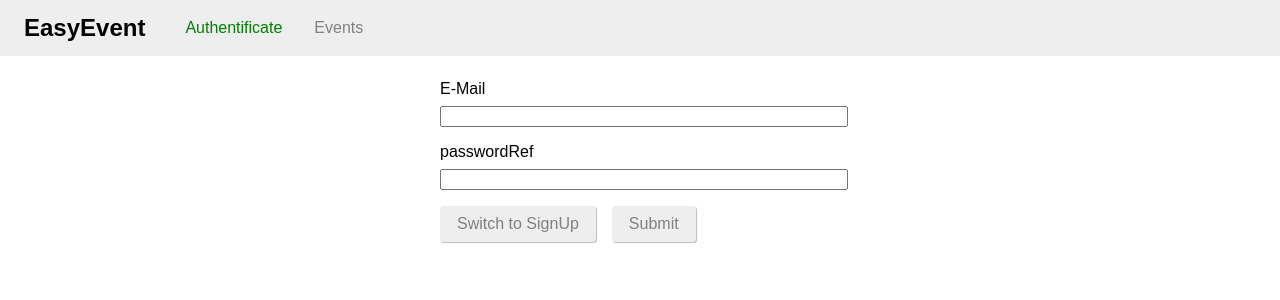
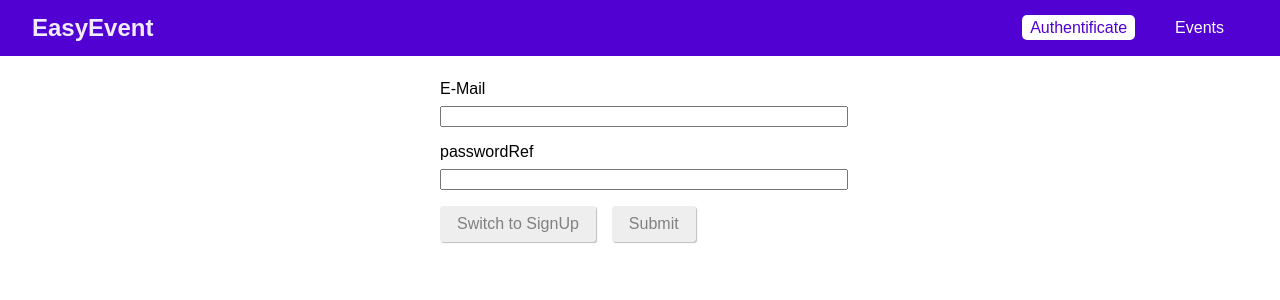
Before and after one commit to pg-bdlcm/tuto.graphql-mongodb-react, a React (Create React App) app in the folder frontend/: page /auth in a window 1280 px wide. Shown: the top 300 px of the page. Built offline with nearby package versions, Linux system fonts and the light colour scheme.

Commit message:
Auto stash before merge of "master" and "origin/master"

```diff
--- a/frontend/src/components/Navigation/MainNavigation.css
+++ b/frontend/src/components/Navigation/MainNavigation.css
@@ -3,17 +3,19 @@
     left: 0;
     top: 0;
     width: 100%;
-    height: 3.5em;
-    background: #eeeeee;
-    padding: 0;
+    height: 3.5rem;
+    background: #5101d1;
+    padding: 0 2rem;
     display: flex;
     align-items: center;
-    padding-left: 1.5rem;
+    justify-content: space-between;
+    box-sizing: border-box;
   }
 
   .main-navigation__logo h1 {
     margin: 0;
     font-size: 1.5rem;
+    color: #f2eaff;
   }
 
   .main-navigation__items {
@@ -22,22 +24,35 @@
 
   .main-navigation__items ul {
     display: flex;
+    list-style: none;
     padding: 0;
     margin: 0;
-    list-style: none;
+    align-items: center;
   }
 
   .main-navigation__items li {
     margin: 0 1rem;
   }
 
-.main-navigation__items a {
+  .main-navigation__items a,
+  .main-navigation__items button {
     text-decoration: none;
-    color: gray;
+    color: white;
+    padding: 0.25rem 0.5rem;
+    border: none;
+    font: inherit;
+    background: transparent;
+    cursor: pointer;
+    vertical-align: middle;
+    margin: 0;
   }
 
   .main-navigation__items a:hover,
   .main-navigation__items a:active,
-.main-navigation__items a.active {
-    color: green;
+  .main-navigation__items a.active,
+  .main-navigation__items button:hover,
+  .main-navigation__items button:active {
+    background: #ffffff;
+    color: #5101d1;
+    border-radius: 5px;
   }
```
Lines whose indentation alone changed are shown as unchanged.
